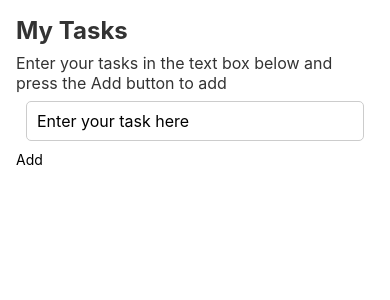
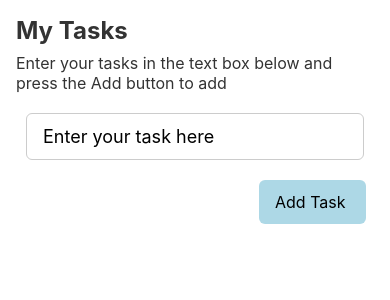
Before and after one commit to ylmgrbzz/ToDoApp-with-React-Native, a React Native app: screen / in a window 390 px wide. Shown: the top 300 px of the page. Built offline with nearby package versions, Linux system fonts and the light colour scheme.

Commit message:
ToDoApp-with-React-Native

```diff
--- a/App.js
+++ b/App.js
@@ -22,7 +22,7 @@ export default function App() {
         </Text>
         <TextInput style={styles.input} placeholder="Enter your task here" />
         <TouchableOpacity style={styles.buttonContainer}>
-          <Text style={styles.buttonText}>Add</Text>
+          <Text style={styles.buttonText}>Add Task </Text>
         </TouchableOpacity>
       </View>
     </SafeAreaView>
--- a/styles.js
+++ b/styles.js
@@ -16,14 +16,26 @@ export const appStyles = StyleSheet.create({
     marginTop: 8,
   },
   input: {
-    height: 40,
-    marginTop: 8,
-    paddingHorizontal: 10,
-    paddingVertical: 5,
+    marginTop: 20,
+    paddingHorizontal: 16,
+    paddingVertical: 12,
     margin: 10,
-    borderRadius: 5,
+    borderRadius: 6,
     borderWidth: 1,
     borderColor: "#ccc",
+    fontSize: 18,
+  },
+  buttonContainer: {
+    backgroundColor: "lightblue",
+    paddingHorizontal: 16,
+    paddingVertical: 12,
+    borderRadius: 6,
+    alignItems: "flex-end",
+    alignSelf: "flex-end",
+    marginTop: 10,
+    marginRight: 8,
+  },
+  buttonText: {
     fontSize: 16,
   },
 });
```
